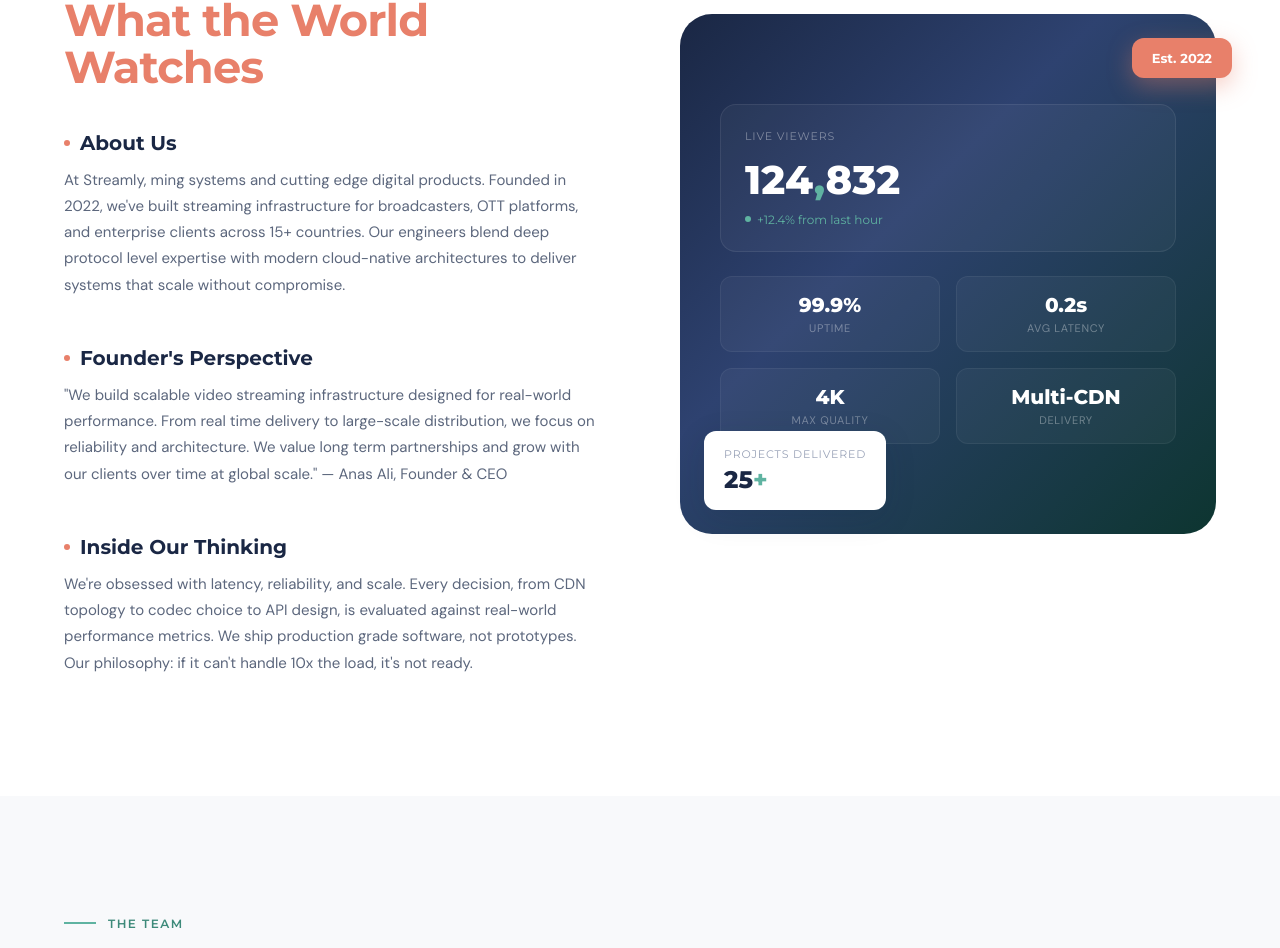
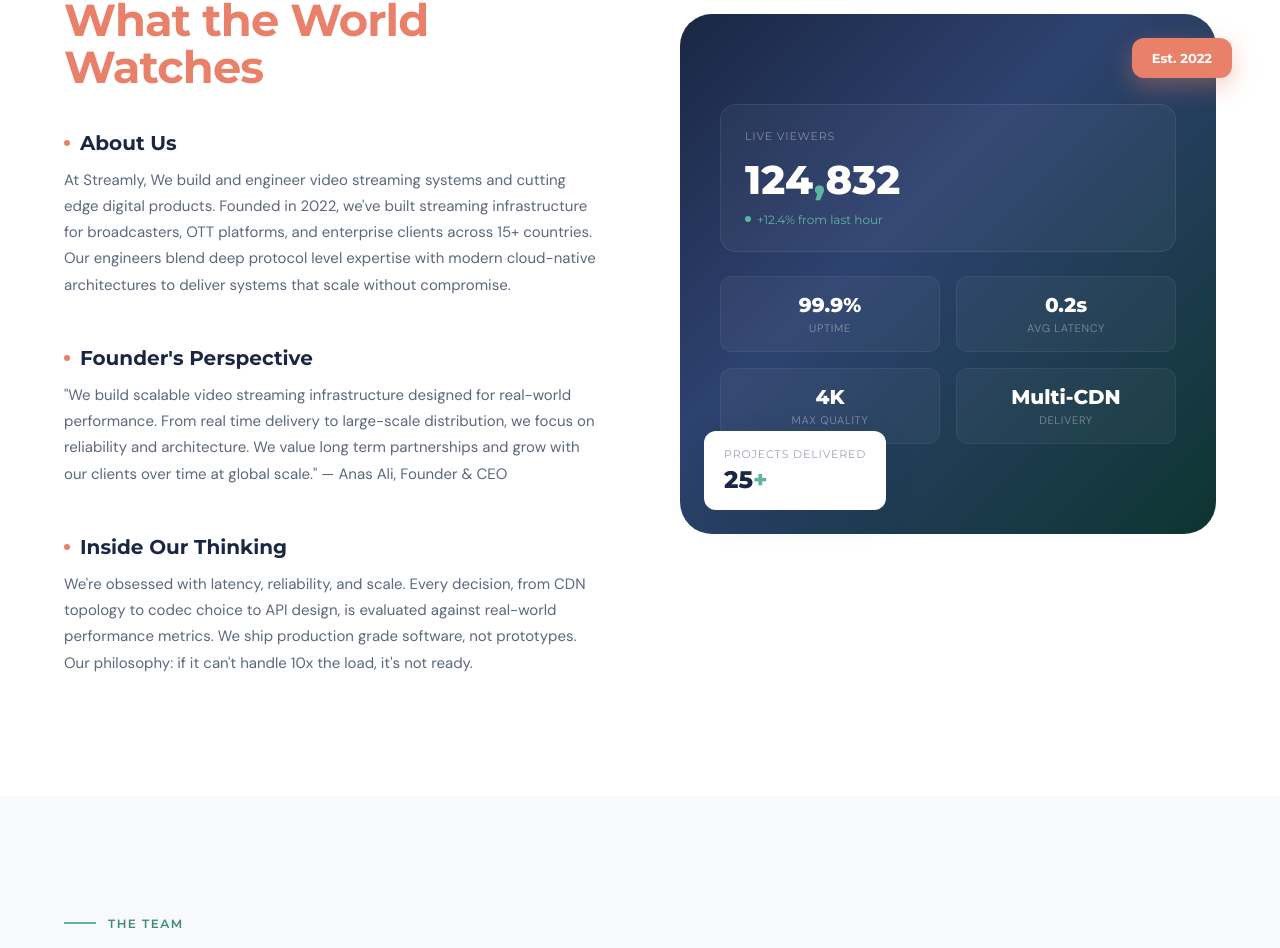
Before and after one commit to SulymanKhalil/Streamly, a React (Vite) app: page / in a window 1280 px wide. Shown: the part 1416-2364 px from the top of the page. Built offline with nearby package versions, Linux system fonts and the light colour scheme.

Commit message:
feat. deployed

```diff
--- a/src/Components/app.jsx
+++ b/src/Components/app.jsx
@@ -1216,7 +1216,7 @@
               {[
                 {
                   title: "About Us",
-                  text: "At Streamly, ming systems and cutting edge digital products. Founded in 2022, we've built streaming infrastructure for broadcasters, OTT platforms, and enterprise clients across 15+ countries. Our engineers blend deep protocol level expertise with modern cloud-native architectures to deliver systems that scale without compromise.",
+                  text: "At Streamly, We build and engineer video streaming systems and cutting edge digital products. Founded in 2022, we've built streaming infrastructure for broadcasters, OTT platforms, and enterprise clients across 15+ countries. Our engineers blend deep protocol level expertise with modern cloud-native architectures to deliver systems that scale without compromise.",
                 },
                 {
                   title: "Founder's Perspective",
```
